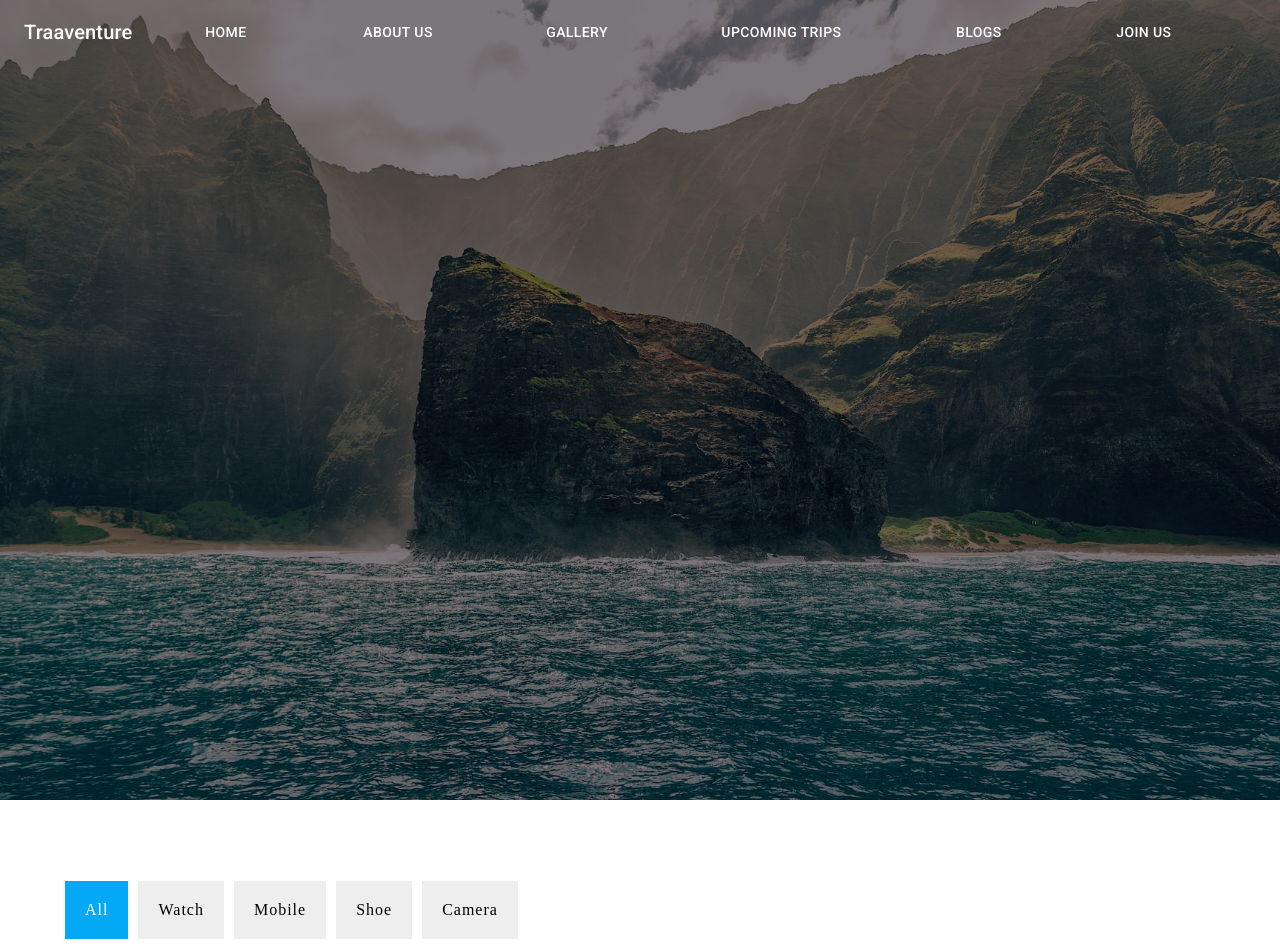
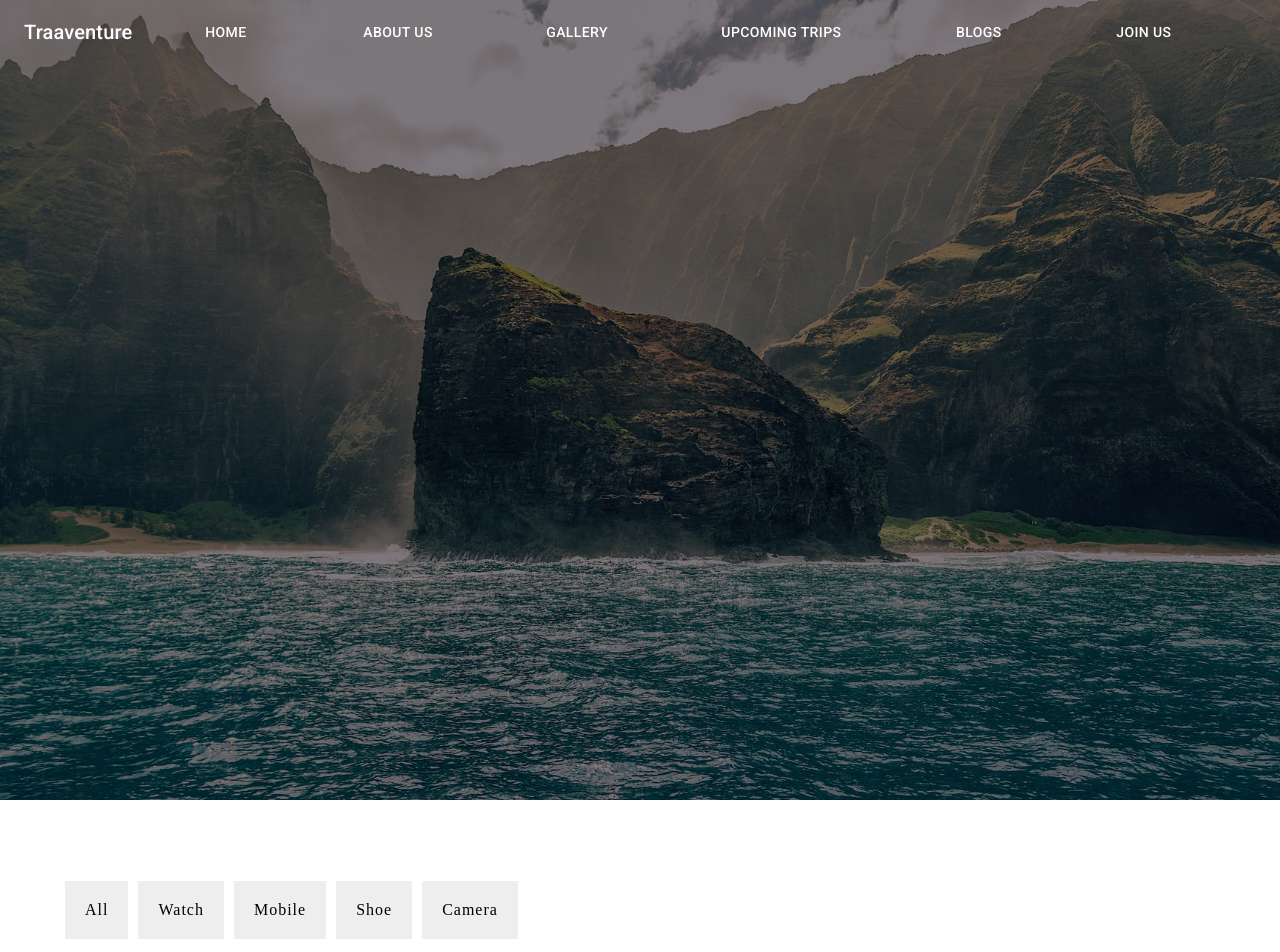
Before and after one commit to jrk1769/Traaventure, a React (Create React App) app: page /gallery in a window 1280 px wide. Shown: the top 952 px of the page. Built offline with nearby package versions, Linux system fonts and the light colour scheme; data requests are answered from the project's data file.

Commit message:
Gallery Updated

```diff
--- a/data/db.json
+++ b/data/db.json
@@ -119,102 +119,102 @@
     ],
     "images": [
         {
-            "category": "Mobile",
+            "category": ["All", "Mobile"],
             "imgSrc": "images/mobile1.jpg",
             "id": 1
         },
         {
-            "category": "Mobile",
+            "category": ["All", "Mobile"],
             "imgSrc": "images/mobile2.jpg",
             "id": 2
         },
         {
-            "category": "Mobile",
+            "category": ["All", "Mobile"],
             "imgSrc": "images/mobile3.jpg",
             "id": 3
         },
         {
-            "category": "Mobile",
+            "category": ["All", "Mobile"],
             "imgSrc": "images/mobile4.jpg",
             "id": 4
         },
         {
-            "category": "Mobile",
+            "category": ["All", "Mobile"],
             "imgSrc": "images/mobile5.jpg",
             "id": 5
         },
         {
-            "category": "Camera",
+            "category": ["All", "Camera"],
             "imgSrc": "images/camera1.jpg",
             "id": 6
         },
         {
-            "category": "Camera",
+            "category": ["All", "Camera"],
             "imgSrc": "images/camera2.jpg",
             "id": 7
         },
         {
-            "category": "Camera",
+            "category": ["All", "Camera"],
             "imgSrc": "images/camera3.jpg",
             "id": 8
         },
         {
-            "category": "Headphone",
+            "category": ["All", "Headphone"],
             "imgSrc": "images/headphone1.jpg",
             "id": 9
         },
         {
-            "category": "Headphone",
+            "category": ["All", "Headphone"],
             "imgSrc": "images/headphone2.jpg",
             "id": 10
         },
         {
-            "category": "Headphone",
+            "category": ["All", "Headphone"],
             "imgSrc": "images/headphone3.jpg",
             "id": 11
         },
         {
-            "category": "Headphone",
+            "category": ["All", "Headphone"],
             "imgSrc": "images/headphone4.jpg",
             "id": 12
         },
         {
-            "category": "Shoe",
+            "category": ["All", "Shoe"],
             "imgSrc": "images/shoe1.jpg",
             "id": 13
         },
         {
-            "category": "Shoe",
+            "category": ["All", "Shoe"],
             "imgSrc": "images/shoe2.jpg",
             "id": 14
         },
         {
-            "category": "Shoe",
+            "category": ["All", "Shoe"],
             "imgSrc": "images/shoe3.jpg",
             "id": 15
         },
         {
-            "category": "Shoe",
+            "category": ["All", "Shoe"],
             "imgSrc": "images/shoe4.jpg",
             "id": 16
         },
         {
-            "category": "Watch",
+            "category": ["All", "Watch"],
             "imgSrc": "images/watch1.jpg",
             "id": 17
         },
         {
-            "category": "Watch",
+            "category": ["All", "Watch"],
             "imgSrc": "images/watch2.jpg",
             "id": 18
         },
         {
-            "category": "Watch",
+            "category": ["All", "Watch"],
             "imgSrc": "images/watch3.jpg",
             "id": 19
         },
         {
-            "category": "Watch",
+            "category": ["All", "Watch"],
             "imgSrc": "images/watch4.jpg",
             "id": 20
         }
--- a/src/components/Footer/Footer.js
+++ b/src/components/Footer/Footer.js
@@ -1,19 +1,11 @@
 import React from "react";
-// import {
-// Box,
-//,
-// Row,
-// Column,
-// FooterLink,
-// Heading,
-// } from "./FooterStyles";
 import Grid from "@material-ui/core/Grid";
 import "./Footer.css";
 
 const Footer = () => {
   return (
-    <div className="box">
-      <Grid spacing={3}>
+    <div className="box" spacing={3}>
+      <Grid>
         <Grid item xs={6} sm={3}>
           Terms &amp; Conditions
         </Grid>
--- a/src/components/Gallery/Gallery.js
+++ b/src/components/Gallery/Gallery.js
@@ -1,7 +1,5 @@
-import React from "react";
+import React, { useEffect, useState } from "react";
 import useFetch from "../useFetch/useFetch";
-import Images from "./Images";
-import Menu from "./Menu";
 import "./Gallery.css";
 
 /**
@@ -9,7 +7,7 @@ import "./Gallery.css";
  * @function Gallery
  **/
 
-const Gallery = (props) => {
+const Gallery = () => {
   const { data: images, error: imagesErr, isLoading: imagesLoad } = useFetch(
     "http://localhost:8000/images"
   );
@@ -17,12 +15,24 @@ const Gallery = (props) => {
     "http://localhost:8000/places"
   );
 
-  const handleGalleryFilter = (categoryName) => {
-    console.log(categoryName);
-    images = images.filter((image) => {
-      return image.categoryName === categoryName;
-    });
-  };
+
+  const [filter, setFilter] = useState("All");
+  const [items, setItems] = useState([]);
+
+  useEffect(() => {
+    if (!imagesLoad && !imagesErr && images) {
+      setItems(images);
+    }
+  }, []);
+
+  useEffect(() => {
+    if (!imagesLoad && !imagesErr && images) {
+      setItems([]);
+      const filtered = images.map(img => ({ ...img, filtered: img.category.includes(filter) }));
+      setItems(filtered);
+    }
+
+  }, [filter, imagesLoad]);
 
   return (
     <>
@@ -31,12 +41,31 @@ const Gallery = (props) => {
         {placesErr && <div>{placesErr}</div>}
         {placesLoad && <div>Loading...</div>}
         {places && (
-          <Menu handleGalleryFilter={handleGalleryFilter} places={places} />
+          <ul>
+            {
+              places.map((place) => (
+                <li
+                  key={place.id}
+                  onClick={() => {
+                    setFilter(place.category)
+                  }}
+                >{place.category}</li>
+              ))
+            }
+          </ul>
         )}
         <div className="gallery">
           {imagesErr && <div>{imagesErr}</div>}
           {imagesLoad && <div>Loading...</div>}
-          {images && <Images images={images} />}
+          <div className="Images" >
+            {
+              items.map((image => image.filtered === true ? (
+                <div key={image.id} className={image.category + " itemBox"}>
+                  <img src={image.imgSrc} alt={image.category} />
+                </div>
+              ) : ''))
+            }
+          </div>
         </div>
       </section>
     </>
--- a/src/components/Gallery/Images.js
+++ b/src/components/Gallery/Images.js
@@ -6,12 +6,13 @@ import React from 'react'
 **/
 
 const Images = ({images}) => {
+
   return(
     <div className="Images">
       {
         images.map((image) => (
           <div key={image.id} className={image.category + " itemBox"}>
-            <img src={image.imgSrc} alt={image.class} />
+            <img src={image.imgSrc} alt={image.category} />
           </div>
         ))
       }
--- a/src/components/Gallery/Menu.js
+++ b/src/components/Gallery/Menu.js
@@ -9,7 +9,7 @@ const Menu = ({ places, handleGalleryFilter }) => {
   return (
     <ul>
       {places.map((place) => (
-        <li onClick={() => handleGalleryFilter(place.category)}
+        <li /*onClick={() => handleGalleryFilter(place.category)}*/
           className={place.category === "All" ? "list active" : "list"}
           key={place.id}
         >
```
